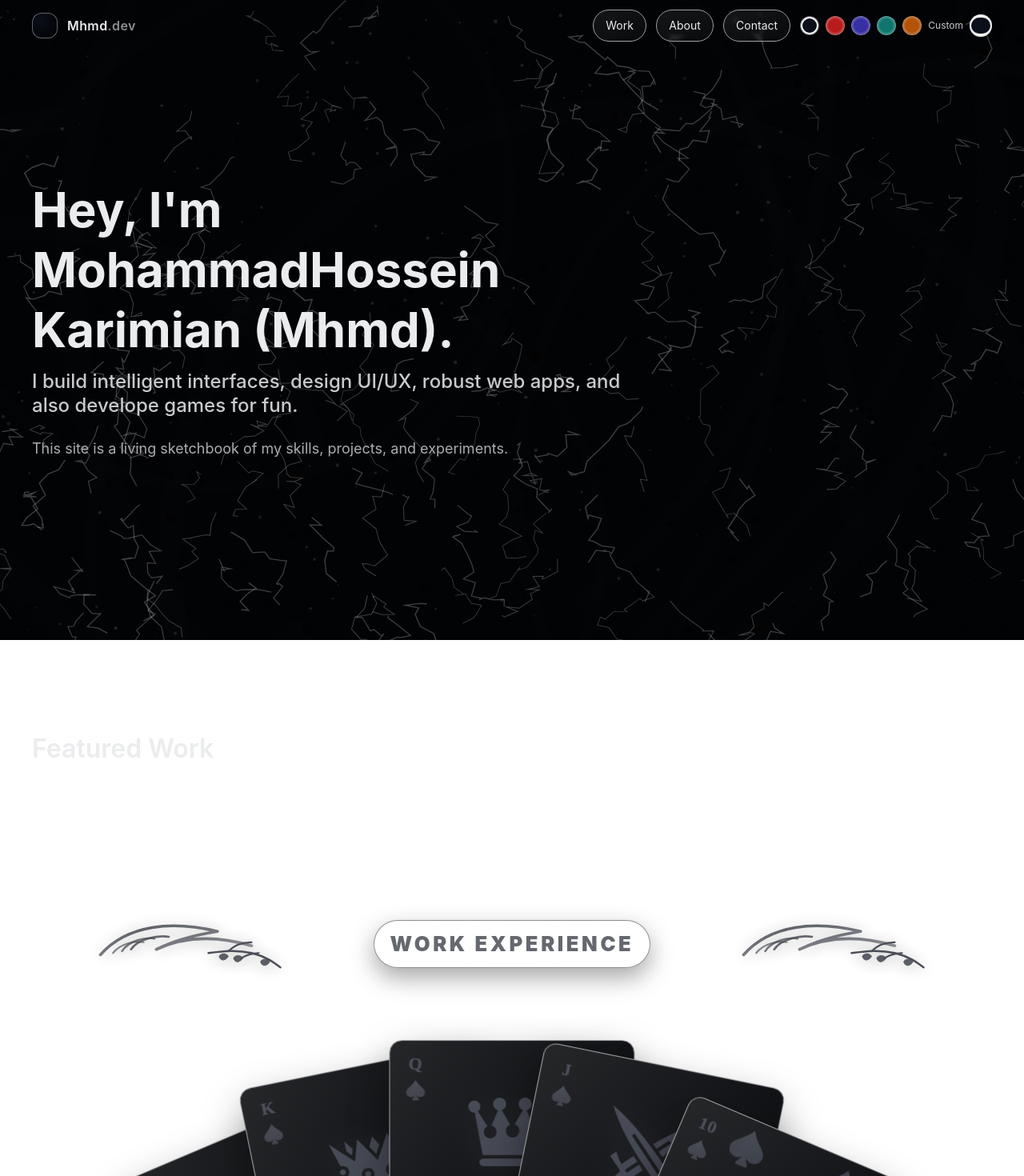
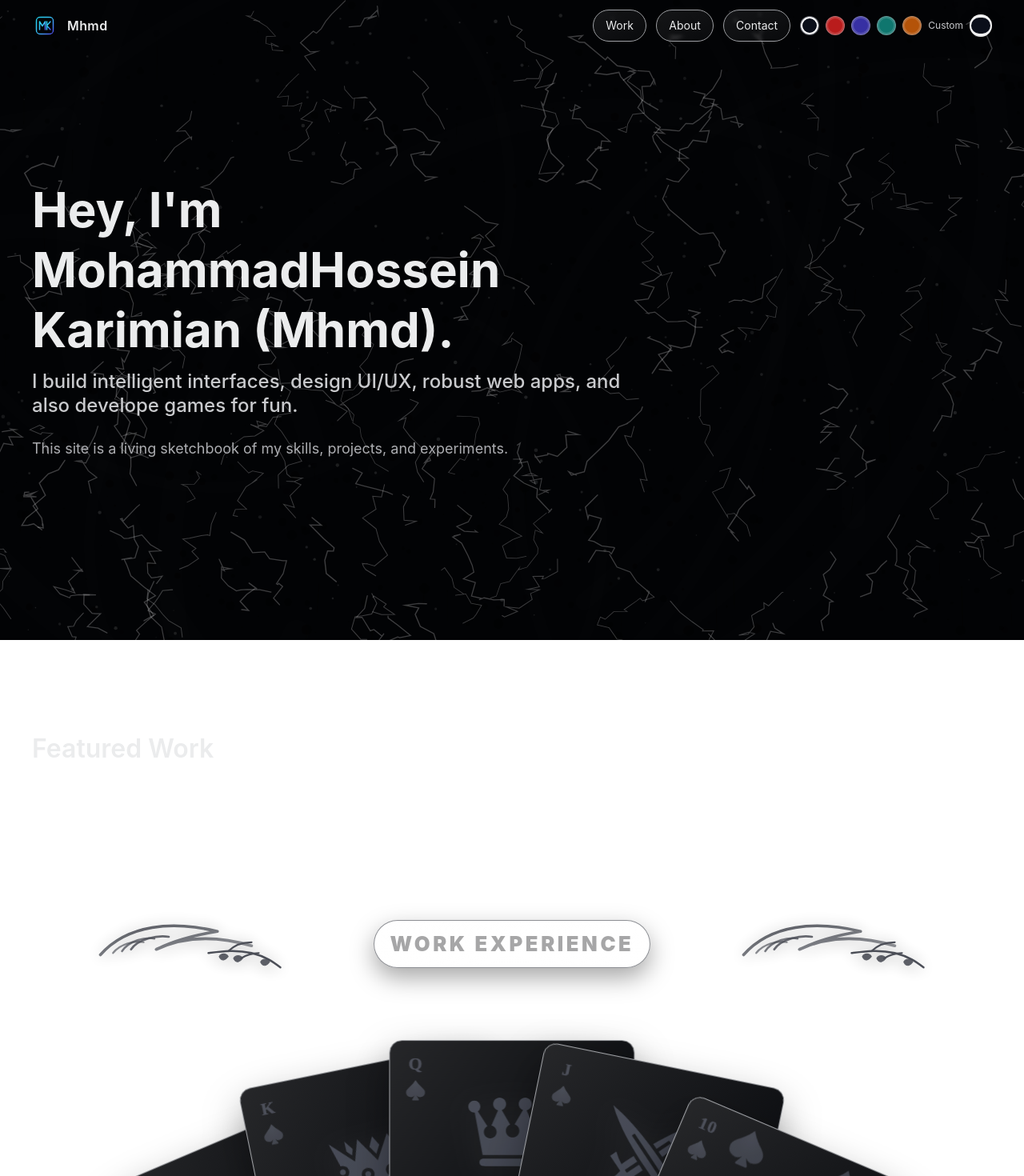
Before and after one commit to mohammadhosseinkarimian/website, a React (Create React App) app: page / in a window 1280 px wide. Shown: the top 1470 px of the page at 80% size. Built offline with nearby package versions, Linux system fonts and the light colour scheme.

Commit message:
Change navbar

```diff
--- a/src/NavBar.jsx
+++ b/src/NavBar.jsx
@@ -34,10 +34,14 @@ export default function NavBar({
     <header className={`navwrap fixed top-0 inset-x-0 z-20 ${scrolled ? "scrolled" : "bg-transparent"}`}>
       <nav className="mx-auto flex items-center justify-between gap-3 sm:gap-4 px-3 sm:px-5 lg:px-10 py-2.5 sm:py-3">
         <a href=".\" className="group inline-flex items-center gap-2 sm:gap-3">
-          <span className="inline-block h-7 w-7 sm:h-8 sm:w-8 rounded-xl border bd backdrop-blur-sm"
-                style={{ background: `radial-gradient(100% 100% at 30% 30%, var(--c-primary), #000)` }}/>
+         <img
+  src="/mk.svg"
+  alt="MK logo"
+  className="inline-block h-7 w-7 sm:h-8 sm:w-8 rounded-xl  bd backdrop-blur-sm object-contain p-1"
+  draggable="false"
+/>
           <span className="font-semibold tracking-wide text-1 group-hover:text-white transition-colors text-sm sm:text-base">
-            Mhmd<span className="opacity-60">.dev</span>
+            Mhmd<span className="opacity-60"></span>
           </span>
         </a>
 
--- a/src/ResearchAssistant.jsx
+++ b/src/ResearchAssistant.jsx
@@ -169,8 +169,8 @@ export default function ResearchAssistant() {
             <RevealImage
               className="w-full"
               dir="right"
-              src="https://scontent.fyyc2-1.fna.fbcdn.net/v/t39.30808-6/542135316_747792018094944_2835478015266074717_n.jpg?stp=dst-jpg_s640x640_tt6&_nc_cat=105&ccb=1-7&_nc_sid=127cfc&_nc_ohc=jAz6Aa9vu6UQ7kNvwFXJCH_&_nc_oc=AdmjwbD1JxKIi-79txw8KxkU7DYvMf8me60VesJVrwBBMBmd3vTG33qk-6UDFYODTjk&_nc_zt=23&_nc_ht=scontent.fyyc2-1.fna&_nc_gid=caY1YBM62min2BXfbD2OSg&oh=00_AfaSpSZ13_xjee7nhMigXy4-0hF9RypHHT8VtXr8iXSyyw&oe=68C6ACEB"
-              alt="Simple confounding DAG with Z affecting T and Y"
+              src="https://www.frontiersin.org/files/Articles/492625/fpsyg-11-01069-HTML/image_m/fpsyg-11-01069-g001.jpg"
+              alt=""
               style={{ maxHeight: "min(80%, 460px)" }}
               caption={
                 <>
--- a/src/home.css
+++ b/src/home.css
@@ -340,7 +340,7 @@
   letter-spacing: .14em;
   text-transform: uppercase;
   font-size: clamp(1.1rem, 3vw, 1.6rem);
-  color: color-mix(in srgb, var(--heading-accent) 88%, white 20%);
+  color: color-mix(in srgb, var(--text-2) 70%, rgb(82, 80, 80) 30%);
   background:
     radial-gradient(140% 220% at 50% 20%, rgba(255,255,255,.14), transparent 60%),
     linear-gradient(180deg, rgba(255,255,255,.12), rgba(255,255,255,.02));
```
Also changed, not shown: public/404.html (added, +10 -0 lines).
